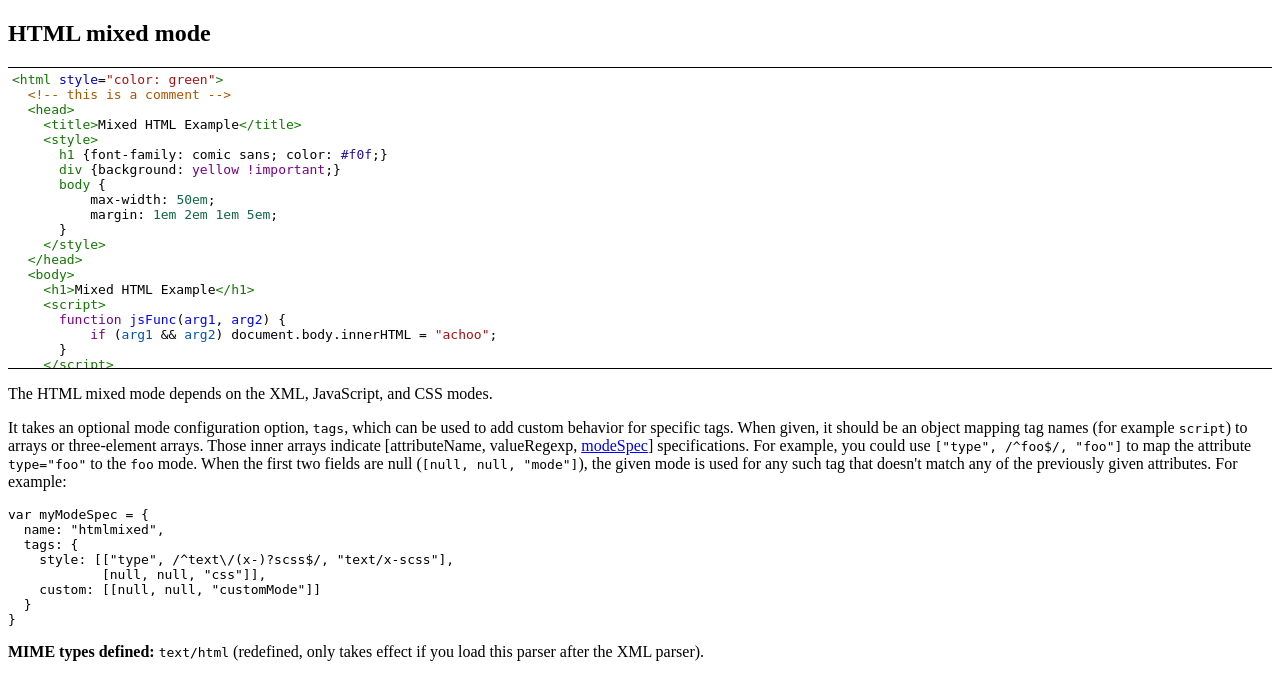
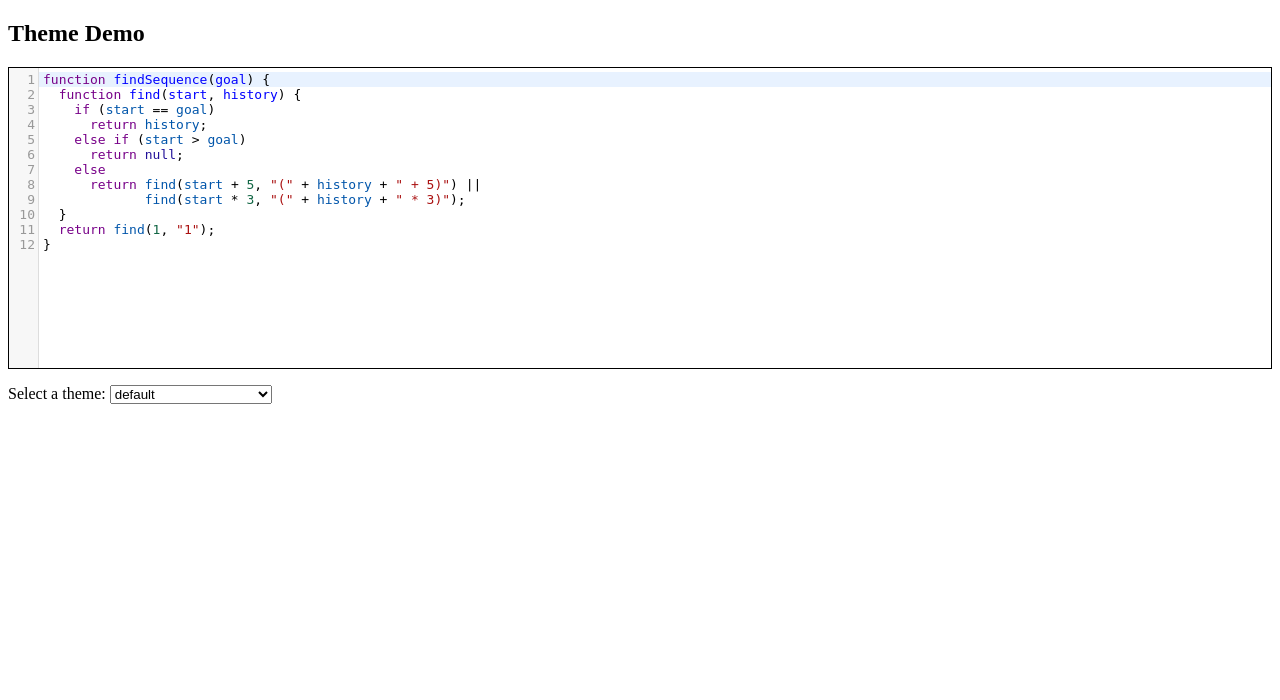
Before and after one commit to BraviMathieu/ThreeJsPresentation, a PHP site: page /test.html in a window 1280 px wide. Shown: the top 700 px of the page. Run offline with PHP 8.4, Linux system fonts and the light colour scheme; some libraries are stand-ins or nearby versions.

Commit message:
Ajout de skin de l'editeur

```diff
--- a/app/controller/mainController.php
+++ b/app/controller/mainController.php
@@ -13,6 +13,9 @@ if($path == "/main_dashboard"){
 }elseif ($path == "/main_configuration"){
     $title = "Configuration";
 
+    if(isset($_POST['envoyer'])){
+        $theme = $_POST['theme'];
+    }
 
     include_once VUE . '/configuration.php';
 
--- a/app/template/default.php
+++ b/app/template/default.php
@@ -19,6 +19,8 @@
     <!-- Code mirror js-->
     <script src="lib/codemirror/codemirror.js"></script>
     <script src="lib/codemirror/addon/scroll/simplescrollbars.js"></script>
+    <script src="lib/codemirror/addon/selection/active-line.js"></script>
+    <script src="lib/codemirror/addon/edit/matchbrackets.js"></script>
 
     <!-- Code mirror langages-->
     <script src="lib/codemirror/mode/xml/xml.js"></script>
@@ -42,11 +44,11 @@
           scrollbarStyle: "simple"
       });
 
-        document.getElementById("ID_B0").onclick = function(event) {
+      $("#ID_B0").click(function() {
           html = document.getElementById("code").value = editor.getValue();
           var iframe = document.getElementById("iframe");
           iframe.src = 'data:text/html;charset=utf-8,' + encodeURIComponent(html);
-      };
+      });
   </script>
   </body>
 </html>
--- a/public/test.html
+++ b/public/test.html
@@ -1,88 +1,184 @@
 
 <!doctype html>
 
-<title>CodeMirror: HTML mixed mode</title>
+<title>CodeMirror: Theme Demo</title>
 <meta charset="utf-8"/>
 
-
 <link rel="stylesheet" href="lib/codemirror/codemirror.css">
+<link rel="stylesheet" href="lib/codemirror/theme/3024-day.css">
+<link rel="stylesheet" href="lib/codemirror/theme/3024-night.css">
+<link rel="stylesheet" href="lib/codemirror/theme/abcdef.css">
+<link rel="stylesheet" href="lib/codemirror/theme/ambiance.css">
+<link rel="stylesheet" href="lib/codemirror/theme/ayu-dark.css">
+<link rel="stylesheet" href="lib/codemirror/theme/ayu-mirage.css">
+<link rel="stylesheet" href="lib/codemirror/theme/base16-dark.css">
+<link rel="stylesheet" href="lib/codemirror/theme/bespin.css">
+<link rel="stylesheet" href="lib/codemirror/theme/base16-light.css">
+<link rel="stylesheet" href="lib/codemirror/theme/blackboard.css">
+<link rel="stylesheet" href="lib/codemirror/theme/cobalt.css">
+<link rel="stylesheet" href="lib/codemirror/theme/colorforth.css">
+<link rel="stylesheet" href="lib/codemirror/theme/dracula.css">
+<link rel="stylesheet" href="lib/codemirror/theme/duotone-dark.css">
+<link rel="stylesheet" href="lib/codemirror/theme/duotone-light.css">
+<link rel="stylesheet" href="lib/codemirror/theme/eclipse.css">
+<link rel="stylesheet" href="lib/codemirror/theme/elegant.css">
+<link rel="stylesheet" href="lib/codemirror/theme/erlang-dark.css">
+<link rel="stylesheet" href="lib/codemirror/theme/gruvbox-dark.css">
+<link rel="stylesheet" href="lib/codemirror/theme/hopscotch.css">
+<link rel="stylesheet" href="lib/codemirror/theme/icecoder.css">
+<link rel="stylesheet" href="lib/codemirror/theme/isotope.css">
+<link rel="stylesheet" href="lib/codemirror/theme/lesser-dark.css">
+<link rel="stylesheet" href="lib/codemirror/theme/liquibyte.css">
+<link rel="stylesheet" href="lib/codemirror/theme/lucario.css">
+<link rel="stylesheet" href="lib/codemirror/theme/material.css">
+<link rel="stylesheet" href="lib/codemirror/theme/material-darker.css">
+<link rel="stylesheet" href="lib/codemirror/theme/material-palenight.css">
+<link rel="stylesheet" href="lib/codemirror/theme/material-ocean.css">
+<link rel="stylesheet" href="lib/codemirror/theme/mbo.css">
+<link rel="stylesheet" href="lib/codemirror/theme/mdn-like.css">
+<link rel="stylesheet" href="lib/codemirror/theme/midnight.css">
+<link rel="stylesheet" href="lib/codemirror/theme/monokai.css">
+<link rel="stylesheet" href="lib/codemirror/theme/moxer.css">
+<link rel="stylesheet" href="lib/codemirror/theme/neat.css">
+<link rel="stylesheet" href="lib/codemirror/theme/neo.css">
+<link rel="stylesheet" href="lib/codemirror/theme/night.css">
+<link rel="stylesheet" href="lib/codemirror/theme/nord.css">
+<link rel="stylesheet" href="lib/codemirror/theme/oceanic-next.css">
+<link rel="stylesheet" href="lib/codemirror/theme/panda-syntax.css">
+<link rel="stylesheet" href="lib/codemirror/theme/paraiso-dark.css">
+<link rel="stylesheet" href="lib/codemirror/theme/paraiso-light.css">
+<link rel="stylesheet" href="lib/codemirror/theme/pastel-on-dark.css">
+<link rel="stylesheet" href="lib/codemirror/theme/railscasts.css">
+<link rel="stylesheet" href="lib/codemirror/theme/rubyblue.css">
+<link rel="stylesheet" href="lib/codemirror/theme/seti.css">
+<link rel="stylesheet" href="lib/codemirror/theme/shadowfox.css">
+<link rel="stylesheet" href="lib/codemirror/theme/solarized.css">
+<link rel="stylesheet" href="lib/codemirror/theme/the-matrix.css">
+<link rel="stylesheet" href="lib/codemirror/theme/tomorrow-night-bright.css">
+<link rel="stylesheet" href="lib/codemirror/theme/tomorrow-night-eighties.css">
+<link rel="stylesheet" href="lib/codemirror/theme/ttcn.css">
+<link rel="stylesheet" href="lib/codemirror/theme/twilight.css">
+<link rel="stylesheet" href="lib/codemirror/theme/vibrant-ink.css">
+<link rel="stylesheet" href="lib/codemirror/theme/xq-dark.css">
+<link rel="stylesheet" href="lib/codemirror/theme/xq-light.css">
+<link rel="stylesheet" href="lib/codemirror/theme/yeti.css">
+<link rel="stylesheet" href="lib/codemirror/theme/idea.css">
+<link rel="stylesheet" href="lib/codemirror/theme/darcula.css">
+<link rel="stylesheet" href="lib/codemirror/theme/yonce.css">
+<link rel="stylesheet" href="lib/codemirror/theme/zenburn.css">
 <script src="lib/codemirror/codemirror.js"></script>
-<script src="lib/codemirror/mode/xml/xml.js"></script>
 <script src="lib/codemirror/mode/javascript/javascript.js"></script>
-<script src="lib/codemirror/mode/css/css.js"></script>
-<script src="lib/codemirror/mode/vbscript/vbscript.js"></script>
-<script src="lib/codemirror/mode/htmlmixed/htmlmixed.js"></script>
-<style>.CodeMirror {border-top: 1px solid black; border-bottom: 1px solid black;}</style>
-
-</div>
+<script src="lib/codemirror/addon/selection/active-line.js"></script>
+<script src="lib/codemirror/addon/edit/matchbrackets.js"></script>
+<style>
+  .CodeMirror {border: 1px solid black; font-size:13px}
+</style>
 
 <article>
-    <h2>HTML mixed mode</h2>
-    <form><textarea id="code" name="code">
-<html style="color: green">
-  <!-- this is a comment -->
-  <head>
-    <title>Mixed HTML Example</title>
-    <style>
-      h1 {font-family: comic sans; color: #f0f;}
-      div {background: yellow !important;}
-      body {
-          max-width: 50em;
-          margin: 1em 2em 1em 5em;
+  <h2>Theme Demo</h2>
+  <form><textarea id="code" name="code">
+function findSequence(goal) {
+  function find(start, history) {
+    if (start == goal)
+      return history;
+    else if (start > goal)
+      return null;
+    else
+      return find(start + 5, "(" + history + " + 5)") ||
+             find(start * 3, "(" + history + " * 3)");
+  }
+  return find(1, "1");
+}</textarea></form>
+
+  <p>Select a theme: <select onchange="selectTheme()" id=select>
+    <option selected>default</option>
+    <option>3024-day</option>
+    <option>3024-night</option>
+    <option>abcdef</option>
+    <option>ambiance</option>
+    <option>ayu-dark</option>
+    <option>ayu-mirage</option>
+    <option>base16-dark</option>
+    <option>base16-light</option>
+    <option>bespin</option>
+    <option>blackboard</option>
+    <option>cobalt</option>
+    <option>colorforth</option>
+    <option>darcula</option>
+    <option>dracula</option>
+    <option>duotone-dark</option>
+    <option>duotone-light</option>
+    <option>eclipse</option>
+    <option>elegant</option>
+    <option>erlang-dark</option>
+    <option>gruvbox-dark</option>
+    <option>hopscotch</option>
+    <option>icecoder</option>
+    <option>idea</option>
+    <option>isotope</option>
+    <option>lesser-dark</option>
+    <option>liquibyte</option>
+    <option>lucario</option>
+    <option>material</option>
+    <option>material-darker</option>
+    <option>material-palenight</option>
+    <option>material-ocean</option>
+    <option>mbo</option>
+    <option>mdn-like</option>
+    <option>midnight</option>
+    <option>monokai</option>
+    <option>moxer</option>
+    <option>neat</option>
+    <option>neo</option>
+    <option>night</option>
+    <option>nord</option>
+    <option>oceanic-next</option>
+    <option>panda-syntax</option>
+    <option>paraiso-dark</option>
+    <option>paraiso-light</option>
+    <option>pastel-on-dark</option>
+    <option>railscasts</option>
+    <option>rubyblue</option>
+    <option>seti</option>
+    <option>shadowfox</option>
+    <option>solarized dark</option>
+    <option>solarized light</option>
+    <option>the-matrix</option>
+    <option>tomorrow-night-bright</option>
+    <option>tomorrow-night-eighties</option>
+    <option>ttcn</option>
+    <option>twilight</option>
+    <option>vibrant-ink</option>
+    <option>xq-dark</option>
+    <option>xq-light</option>
+    <option>yeti</option>
+    <option>yonce</option>
+    <option>zenburn</option>
+  </select>
+  </p>
+
+  <script>
+      var editor = CodeMirror.fromTextArea(document.getElementById("code"), {
+          lineNumbers: true,
+          styleActiveLine: true,
+          matchBrackets: true
+      });
+      var input = document.getElementById("select");
+      function selectTheme() {
+          var theme = input.options[input.selectedIndex].textContent;
+          editor.setOption("theme", theme);
+          location.hash = "#" + theme;
       }
-    </style>
-  </head>
-  <body>
-    <h1>Mixed HTML Example</h1>
-    <script>
-      function jsFunc(arg1, arg2) {
-          if (arg1 && arg2) document.body.innerHTML = "achoo";
+      var choice = (location.hash && location.hash.slice(1)) ||
+          (document.location.search &&
+              decodeURIComponent(document.location.search.slice(1)));
+      if (choice) {
+          input.value = choice;
+          editor.setOption("theme", choice);
       }
-    </script>
-  </body>
-</html>
-</textarea></form>
-    <script>
-        // Define an extended mixed-mode that understands vbscript and
-        // leaves mustache/handlebars embedded templates in html mode
-        var mixedMode = {
-            name: "htmlmixed",
-            scriptTypes: [{matches: /\/x-handlebars-template|\/x-mustache/i,
-                mode: null},
-                {matches: /(text|application)\/(x-)?vb(a|script)/i,
-                    mode: "vbscript"}]
-        };
-        var editor = CodeMirror.fromTextArea(document.getElementById("code"), {
-            mode: mixedMode
-        });
-    </script>
-
-    <p>The HTML mixed mode depends on the XML, JavaScript, and CSS modes.</p>
-
-    <p>It takes an optional mode configuration
-        option, <code>tags</code>, which can be used to add custom
-        behavior for specific tags. When given, it should be an object
-        mapping tag names (for example <code>script</code>) to arrays or
-        three-element arrays. Those inner arrays indicate [attributeName,
-        valueRegexp, <a href="../../doc/manual.html#option_mode">modeSpec</a>]
-        specifications. For example, you could use <code>["type", /^foo$/,
-            "foo"]</code> to map the attribute <code>type="foo"</code> to
-        the <code>foo</code> mode. When the first two fields are null
-        (<code>[null, null, "mode"]</code>), the given mode is used for
-        any such tag that doesn't match any of the previously given
-        attributes. For example:</p>
-
-    <pre>var myModeSpec = {
-  name: "htmlmixed",
-  tags: {
-    style: [["type", /^text\/(x-)?scss$/, "text/x-scss"],
-            [null, null, "css"]],
-    custom: [[null, null, "customMode"]]
-  }
-}</pre>
-
-    <p><strong>MIME types defined:</strong> <code>text/html</code>
-        (redefined, only takes effect if you load this parser after the
-        XML parser).</p>
-
+      CodeMirror.on(window, "hashchange", function() {
+          var theme = location.hash.slice(1);
+          if (theme) { input.value = theme; selectTheme(); }
+      });
+  </script>
 </article>
```
Also changed, not shown: app/vue/configuration.php (+185 -0 lines).
